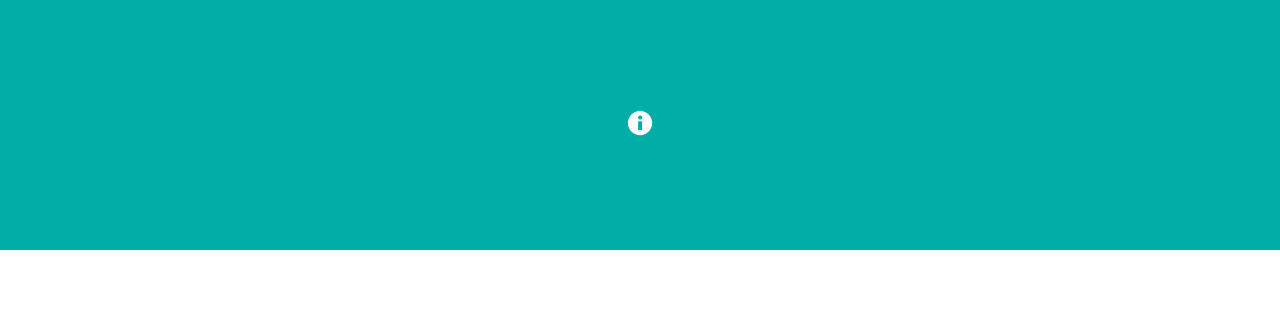
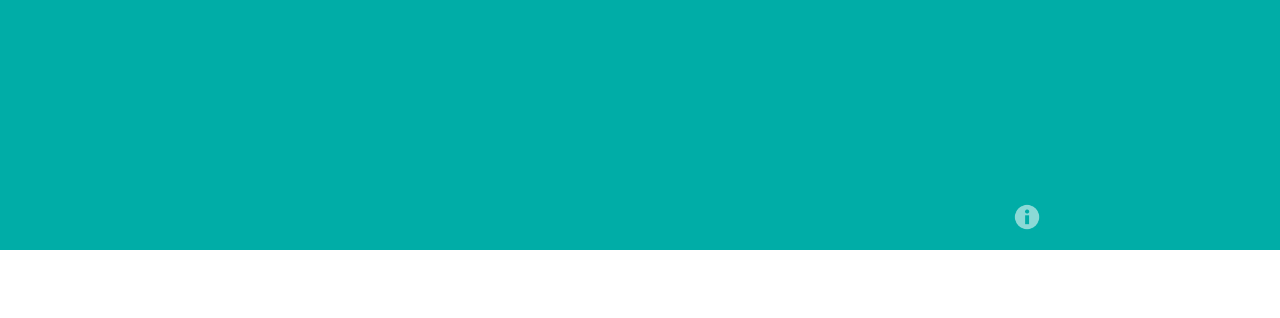
Before and after one commit to mihneadb/mihneadb.github.io, a Jekyll site: the page built from index.html, in a window 1280 px wide. Shown: the part 200-518 px from the top of the page. Built offline with Jekyll 4.4.1, drawn with Linux system fonts in a browser that asks for light colours; Markdown is read by kramdown in place of the engine named in the settings; the list of posts is cut into pages by our own code.

Commit message:
place icons on the bottom right

```diff
--- a/_layouts/default.html
+++ b/_layouts/default.html
@@ -8,5 +8,6 @@
 <div class="content large-centered large-8 small-12 columns">
     {{ content }}
 </div>
+<script>placeHeaderIcons()</script>
 
 {% include footer.html %}
--- a/_layouts/post.html
+++ b/_layouts/post.html
@@ -47,6 +47,7 @@
         </div>
     </div>
 </div>
+<script>placeHeaderIcons()</script>
 
 
 
--- a/css/site.css
+++ b/css/site.css
@@ -45,6 +45,7 @@
   width: 30px; }
 
 .post-header {
+  position: relative;
   background-color: #00ada7; }
   .post-header h1, .post-header h2 {
     margin-top: 0px;
@@ -58,11 +59,16 @@
   margin: 0 auto; }
 
 .post-header-links {
-  margin-top: 3em; }
+  position: absolute;
+  bottom: 1em; }
   .post-header-links a {
     color: white !important;
     margin-left: 5px;
     margin-right: 5px; }
+  .post-header-links img {
+    opacity: 0.55; }
+  .post-header-links img:hover {
+    opacity: 0.9; }
 
 #logo-small {
   display: none;
--- a/js/site.js
+++ b/js/site.js
@@ -18,3 +18,10 @@
         "margin-top": windowHeight / 4 - aboutHeight / 2
     });
 }
+
+function placeHeaderIcons() {
+    var delta = $(".content").offset().left;
+    $(".post-header-links").css({
+        "right": delta + $(".post-header-links").width() / 2 + "px"
+    });
+}
```
Also changed, not shown: scss/site.scss (+12 -1 lines), _includes/header.html (line endings or trailing spaces).
